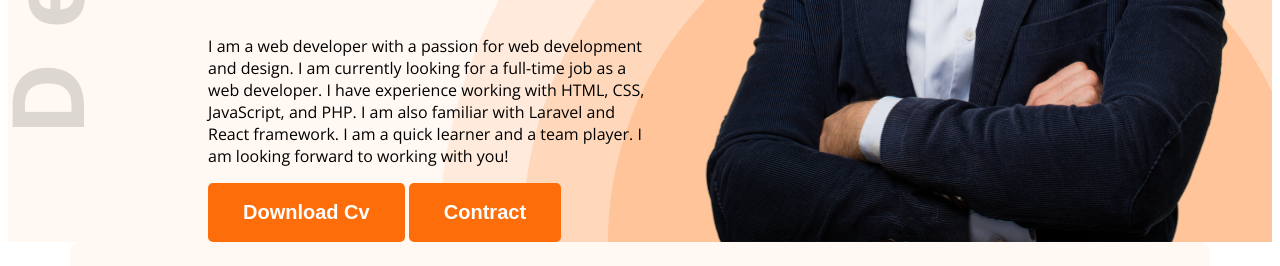
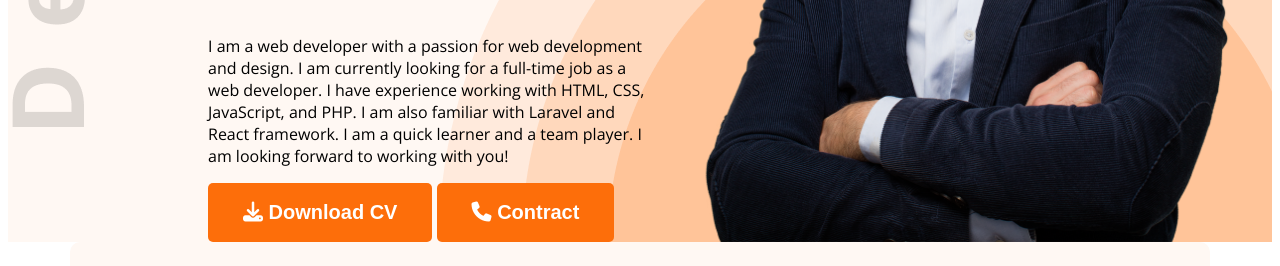
Before and after one commit to mdsafaet/Web-Dev-Portfolio, a plain HTML site: page index.html in a window 1280 px wide. Shown: the part 686-952 px from the top of the page. Drawn offline with nearby package versions, Linux system fonts and the light colour scheme.

Commit message:
font added

```diff
--- a/index.html
+++ b/index.html
@@ -9,6 +9,7 @@
 <link rel="preconnect" href="https://fonts.gstatic.com" crossorigin>
 <link href="https://fonts.googleapis.com/css2?family=Open+Sans:ital,wght@0,300..800;1,300..800&display=swap" rel="stylesheet">
     <link rel="stylesheet" href="styles/portfolio.css">
+    <script src="https://kit.fontawesome.com/26a890253d.js" crossorigin="anonymous"></script>
 </head>
 <body class="open-sans-normal">
 
@@ -30,8 +31,8 @@
             <p class="p-des">
                 I am a web developer with a passion for web development and design. I am currently looking for a full-time job as a web developer. I have experience working with HTML, CSS, JavaScript, and PHP. I am also familiar with Laravel and React framework. I am a quick learner and a team player. I am looking forward to working with you!
             </p>
-            <button class="btn-primary">Download Cv</button>
-            <button class="btn-primary">Contract</button>
+            <button class="btn-primary"><i class="fa-solid fa-download"></i> Download CV</button>
+            <button class="btn-primary"><i class="fa-solid fa-phone"></i> Contract</button>
         </div>
             <img class="banner-p-img"src="images/hardy.png" alt="" >
     </div>
```
